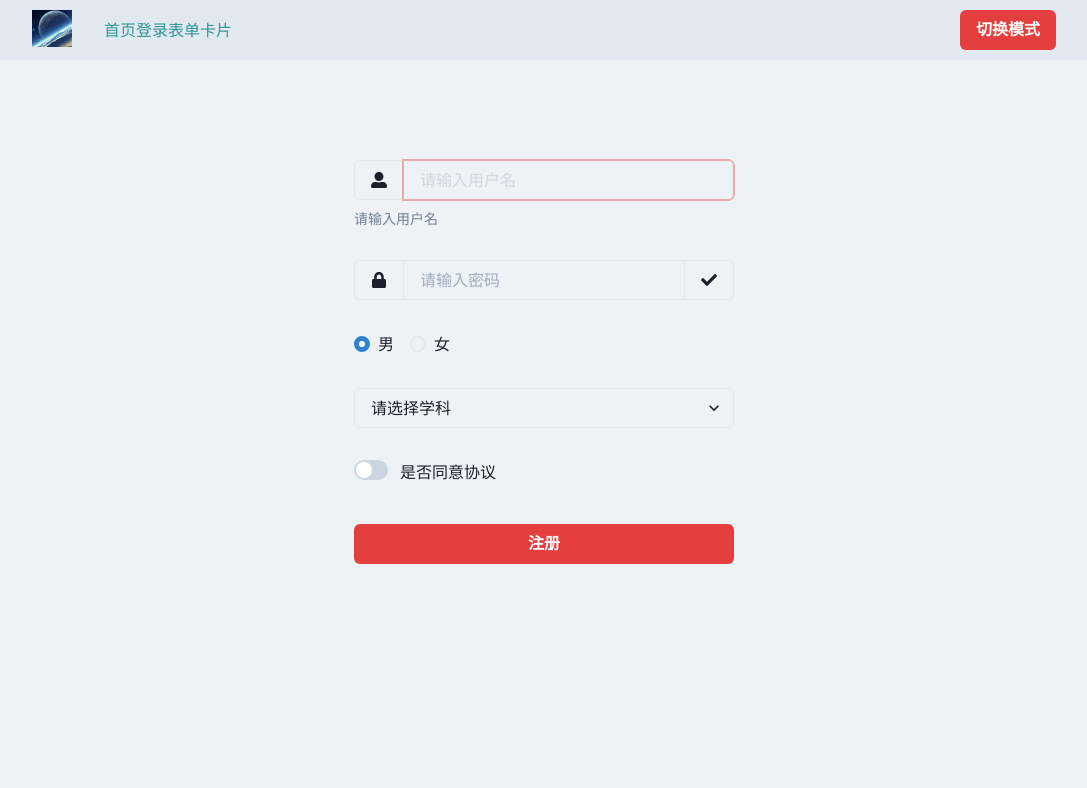
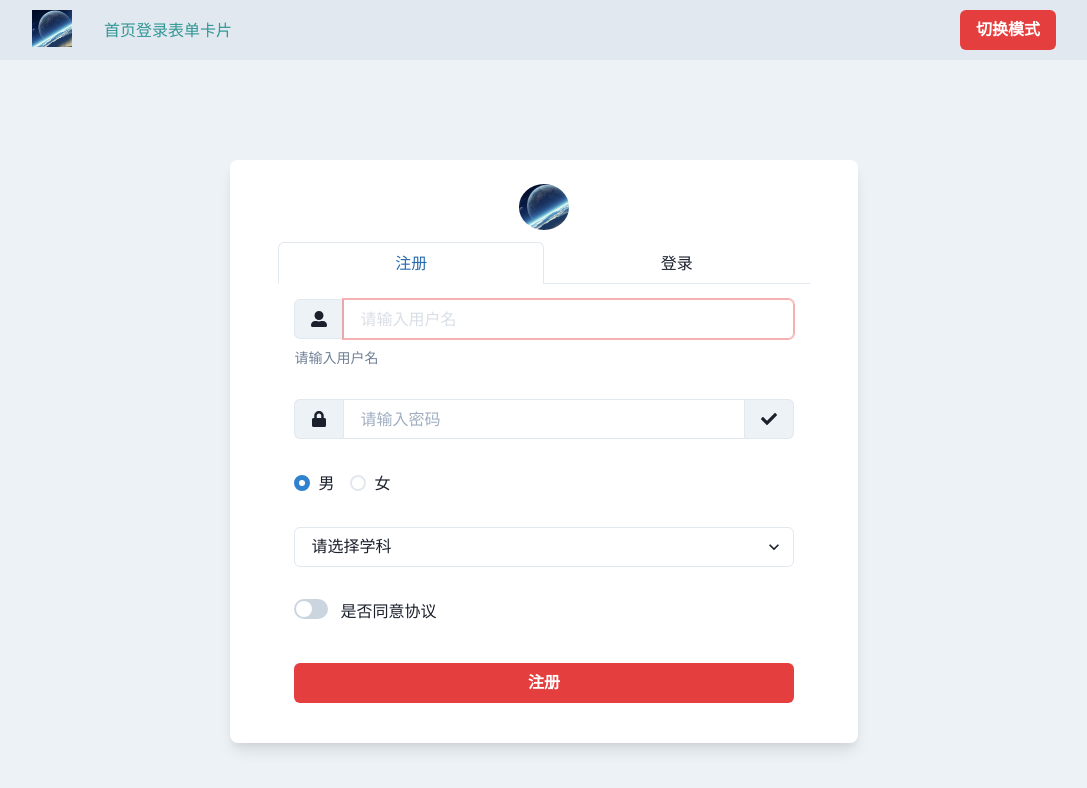
Before and after one commit to thxl2010/react-app-chakra, a React (Create React App) app: page /login in a window 1280 px wide. Shown: the top 788 px of the page, without its empty margins (96-1183 px from the left). Built offline with nearby package versions, Linux system fonts and the light colour scheme.

Commit message:
Chakra-UI: 选项卡组件的使用方式

```diff
--- /dev/null
+++ b/src/views/login/SignIn.js
@@ -0,0 +1,35 @@
+import {
+  Input,
+  Stack,
+  InputGroup,
+  InputLeftAddon,
+  InputRightAddon,
+  FormControl,
+  FormHelperText,
+  Button,
+} from '@chakra-ui/react';
+import { FaUserAlt, FaLock, FaCheck } from 'react-icons/fa';
+
+export default function SignIn() {
+  return (
+    <form>
+      <Stack spacing="8">
+        <FormControl isDisabled isInvalid isRequired>
+          <InputGroup>
+            <InputLeftAddon children={<FaUserAlt />} />
+            <Input placeholder="请输入用户名" />
+          </InputGroup>
+          <FormHelperText>请输入用户名</FormHelperText>
+        </FormControl>
+        <InputGroup>
+          <InputLeftAddon children={<FaLock />} />
+          <Input type="password" placeholder="请输入密码" />
+          <InputRightAddon children={<FaCheck />} />
+        </InputGroup>
+        <Button colorScheme="teal" w="100%">
+          登录
+        </Button>
+      </Stack>
+    </form>
+  );
+}
--- /dev/null
+++ b/src/views/login/SignUp.js
@@ -0,0 +1,57 @@
+import {
+  Input,
+  Stack,
+  InputGroup,
+  InputLeftAddon,
+  InputRightAddon,
+  FormControl,
+  FormHelperText,
+  RadioGroup,
+  Radio,
+  Select,
+  Switch,
+  FormLabel,
+  Flex,
+  Button,
+} from '@chakra-ui/react';
+import { FaUserAlt, FaLock, FaCheck } from 'react-icons/fa';
+
+export default function SignUp() {
+  return (
+    <form>
+      <Stack spacing="8">
+        <FormControl isDisabled isInvalid isRequired>
+          <InputGroup>
+            <InputLeftAddon children={<FaUserAlt />} />
+            <Input placeholder="请输入用户名" />
+          </InputGroup>
+          <FormHelperText>请输入用户名</FormHelperText>
+        </FormControl>
+        <InputGroup>
+          <InputLeftAddon children={<FaLock />} />
+          <Input type="password" placeholder="请输入密码" />
+          <InputRightAddon children={<FaCheck />} />
+        </InputGroup>
+        <RadioGroup defaultValue="1">
+          <Stack direction="horizontal" spacing="4">
+            <Radio value="1" mr="4">
+              男
+            </Radio>
+            <Radio value="0">女</Radio>
+          </Stack>
+        </RadioGroup>
+        <Select placeholder="请选择学科">
+          <option value="Java">Java</option>
+          <option value="JavaScript">JavaScript</option>
+        </Select>
+        <Flex>
+          <Switch id="agree" mr="3" />
+          <FormLabel htmlFor="agree">是否同意协议</FormLabel>
+        </Flex>
+        <Button colorScheme="teal" w="100%">
+          注册
+        </Button>
+      </Stack>
+    </form>
+  );
+}
--- a/src/views/login/index.js
+++ b/src/views/login/index.js
@@ -3,16 +3,50 @@
  * @Author: Duyb
  * @Date: 2022-04-06 18:02:20
  * @Last Modified by: Duyb
- * @Last Modified time: 2022-04-06 18:13:04
+ * @Last Modified time: 2022-04-08 15:34:26
  */
-import { Box } from '@chakra-ui/react';
-import Form from '../../components/Form';
+import {
+  Box,
+  Tabs,
+  Tab,
+  TabList,
+  TabPanels,
+  TabPanel,
+  Image,
+} from '@chakra-ui/react';
+import SignUp from './SignUp';
+import SignIn from './SignIn';
+
+import logo from '../../assets/images/logo.jpg';
 
 export default function Login() {
   return (
     <>
-      <Box>
-        <Form />
+      <Box
+        bg="#fff"
+        px={12}
+        py={6}
+        w="50%"
+        minW="375px"
+        boxShadow="lg"
+        borderRadius="lg"
+      >
+        <Image src={logo} w="50px" mx="auto" mb="12px" borderRadius="50%" />
+
+        <Tabs variant="enclosed" isFitted>
+          <TabList>
+            <Tab>注册</Tab>
+            <Tab>登录</Tab>
+          </TabList>
+          <TabPanels>
+            <TabPanel>
+              <SignUp />
+            </TabPanel>
+            <TabPanel>
+              <SignIn />
+            </TabPanel>
+          </TabPanels>
+        </Tabs>
       </Box>
     </>
   );
```
